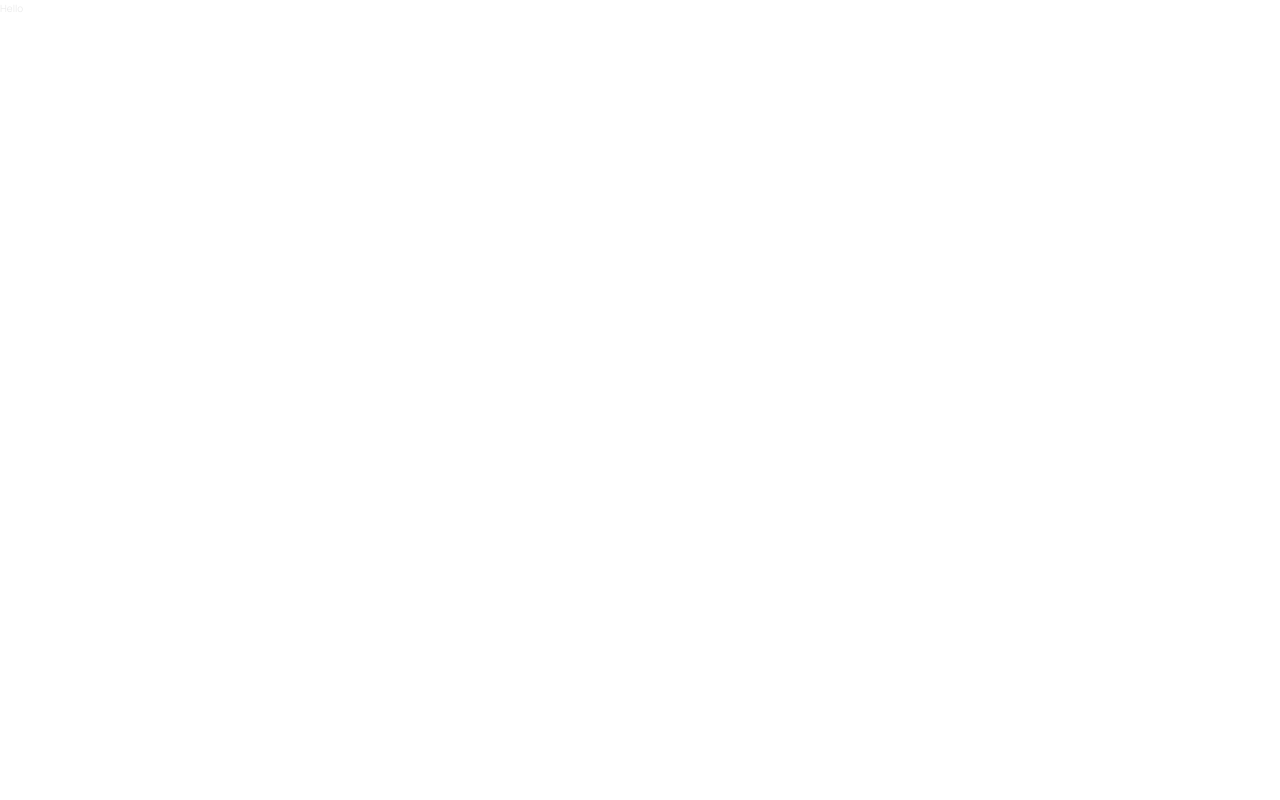
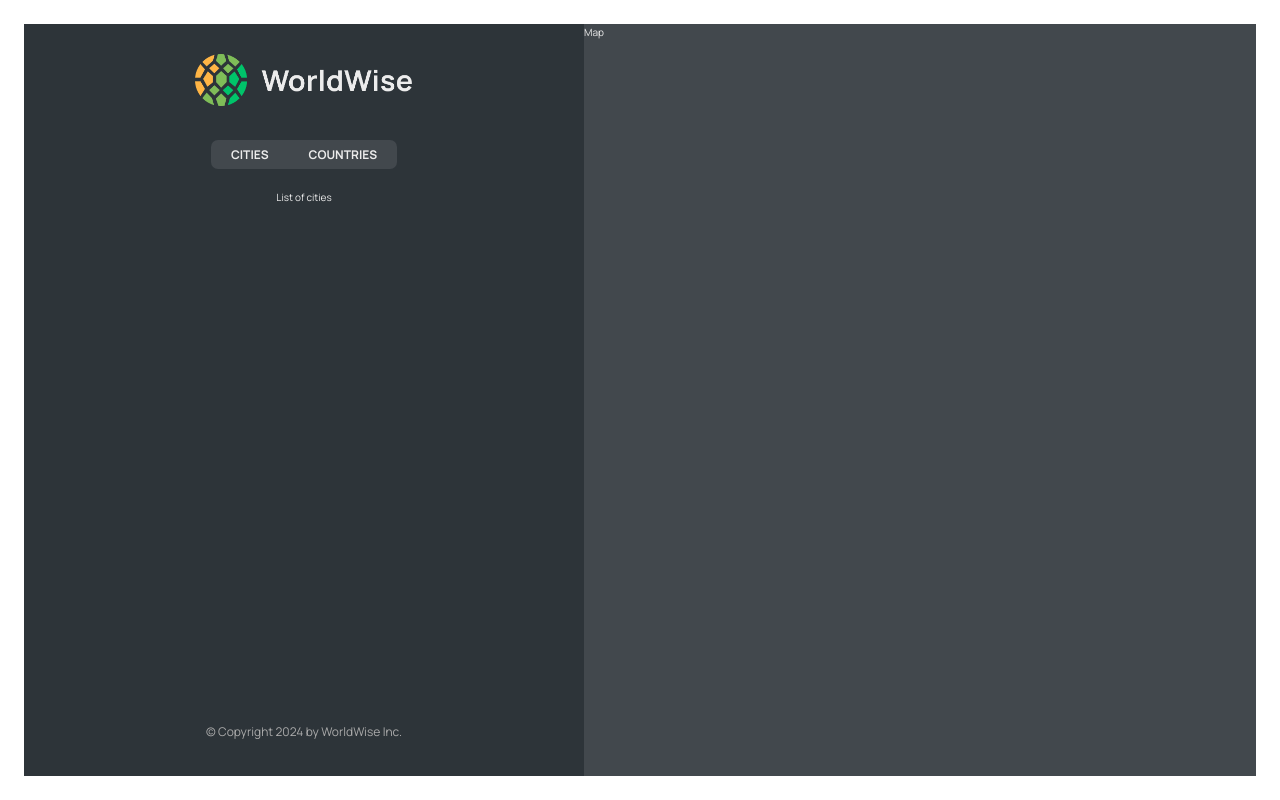
Before and after one commit to Rahulkaradwal/worldwise, a React (Vite) app: page /app in a window 1280 px wide. Before the commit this address had no page. Built offline with nearby package versions, Linux system fonts and the light colour scheme.

Commit message:
refactor: fix bugs in components

```diff
--- a/src/App.jsx
+++ b/src/App.jsx
@@ -3,17 +3,18 @@
 import Pricing from "./pages/Pricing";
 import Product from "./pages/Product";
 import Login from "./pages/Login";
+import AppLayout from "./pages/AppLayout";
 
 function App() {
   return (
     <div>
       <BrowserRouter>
-        <>Hello</>
         <Routes>
           <Route path="/" element={<Homepage />} />
           <Route path="pricing" element={<Pricing />} />
           <Route path="product" element={<Product />} />
           <Route path="login" element={<Login />} />
+          <Route path="app" element={<AppLayout />} />
         </Routes>
       </BrowserRouter>
     </div>
--- /dev/null
+++ b/src/components/AppNav.jsx
@@ -0,0 +1,19 @@
+import { NavLink } from "react-router-dom";
+import styles from "./AppNav.module.css";
+
+function AppNav() {
+  return (
+    <nav className={styles.nav}>
+      <ul>
+        <li>
+          <NavLink to="cities">Cities</NavLink>
+        </li>
+        <li>
+          <NavLink to="countries">Countries</NavLink>
+        </li>
+      </ul>
+    </nav>
+  );
+}
+
+export default AppNav;
--- /dev/null
+++ b/src/components/Map.jsx
@@ -0,0 +1,6 @@
+import styles from "./Map.module.css";
+function Map() {
+  return <div className={styles.mapContainer}>Map</div>;
+}
+
+export default Map;
--- /dev/null
+++ b/src/components/Sidebar.jsx
@@ -0,0 +1,21 @@
+import AppNav from "./AppNav";
+import Logo from "./Logo";
+import styles from "./Sidebar.module.css";
+
+function Sidebar() {
+  return (
+    <div className={styles.sidebar}>
+      <Logo />
+      <AppNav />
+      <p>List of cities</p>
+
+      <footer className={styles.footer}>
+        <p className={styles.copyright}>
+          &copy; Copyright {new Date().getFullYear()} by WorldWise Inc.
+        </p>
+      </footer>
+    </div>
+  );
+}
+
+export default Sidebar;
--- /dev/null
+++ b/src/pages/AppLayout.jsx
@@ -0,0 +1,16 @@
+import Map from "../components/Map";
+import Sidebar from "../components/Sidebar";
+// import User from "../components/User";
+import styles from "./AppLayout.module.css";
+
+function AppLayout() {
+  return (
+    <div className={styles.app}>
+      <Sidebar />
+      <Map />
+      {/* <User /> */}
+    </div>
+  );
+}
+
+export default AppLayout;
```
